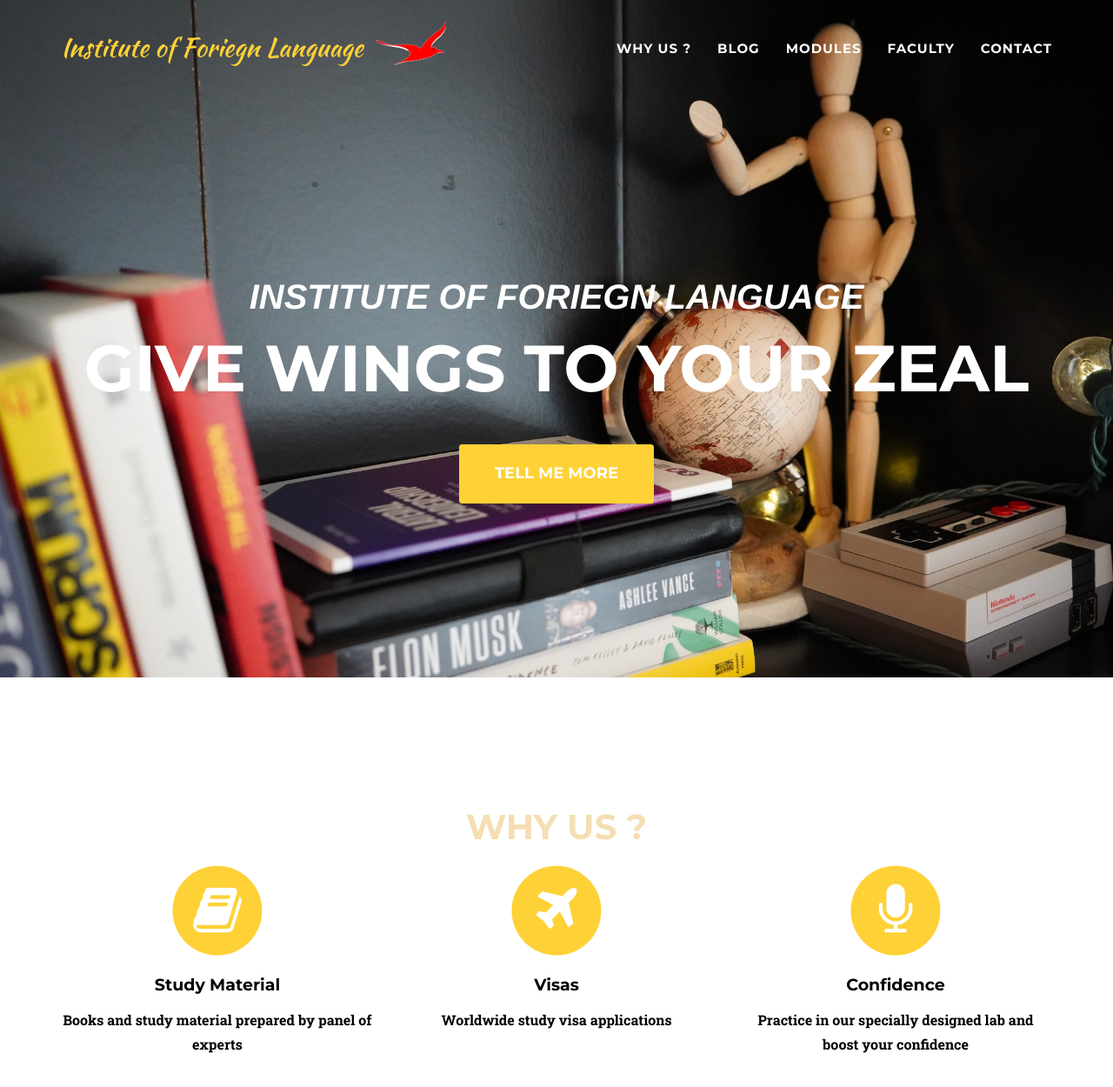
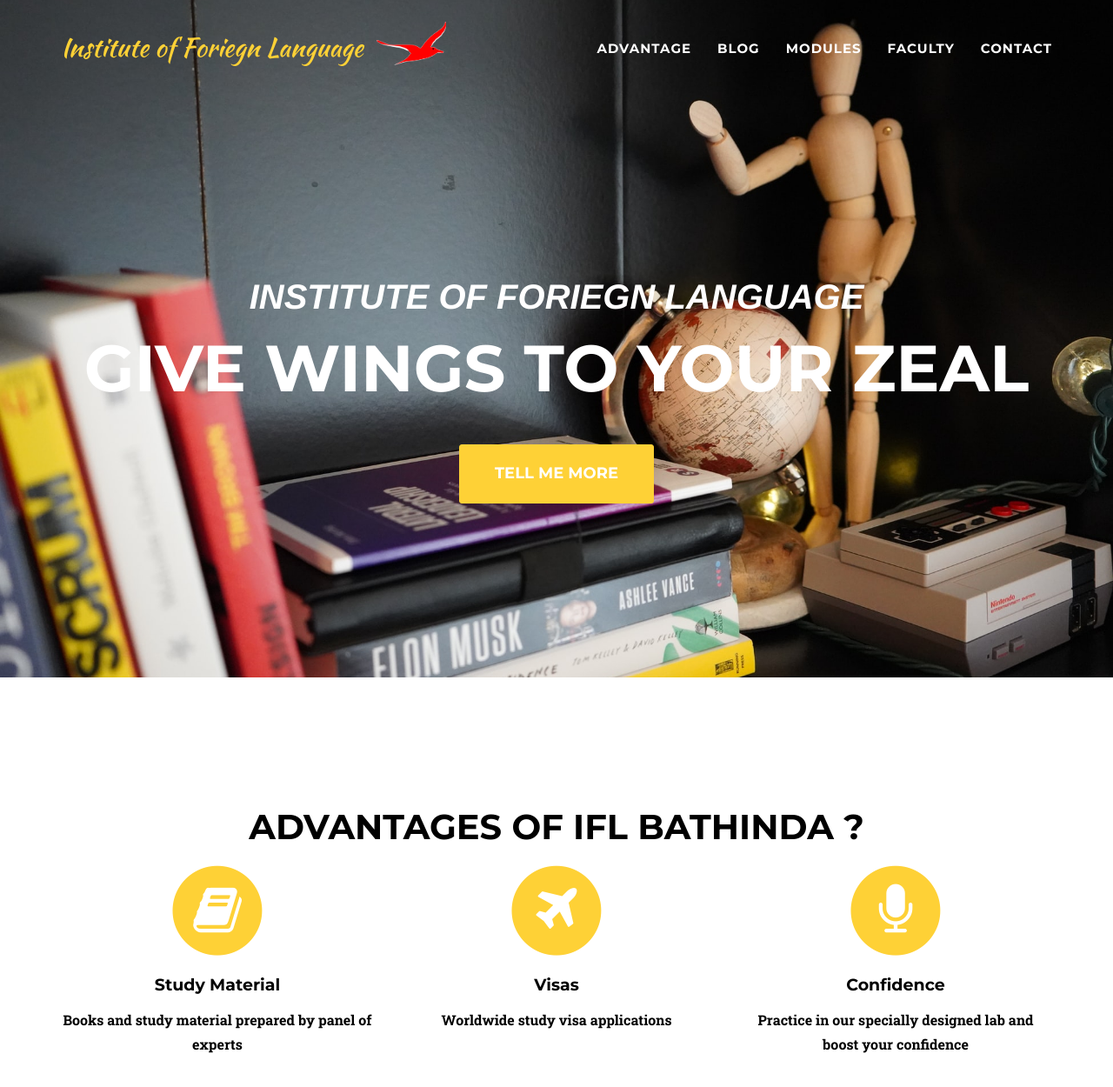
Before and after one commit to iflbathinda/ifllbathinda.github.io, a Jekyll site: the page built from _posts/2014-07-13-project-6.markdown, in a window 1280 px wide and 1400 px high. Shown: the top 1250 px of the window at 87% size. Built offline with Jekyll 4.4.1, drawn with Linux system fonts in a browser that asks for light colours; some web fonts are replaced; some of the changed text lies outside the part shown.

Commit message:
minor changes

```diff
--- a/_includes/about.html
+++ b/_includes/about.html
@@ -1,6 +1,6 @@
 <!-- About Section -->
     <section id="about"  >
-        <div class="container" >
+        <div class="container" style="background-color:cornsilk ;" >
             <div class="row">
                 <div class="col-lg-12 text-center">
                     <h2 class="section-heading">Modules</h2>
--- a/_includes/contact.html
+++ b/_includes/contact.html
@@ -7,7 +7,7 @@
             <div class="row">
                 <div class="col-lg-12 text-center">
                     <h2 class="section-heading">Contact Us</h2>
-                    <h3 class="section-subheading text-muted">Drop a hello for all your queries</h3>
+                    <h3 class="section-subheading text-muted"> Drop a hi to IFL Bathinda  </h3>
                 </div>
             </div>
             <div class="row">
--- a/_includes/css/agency.css
+++ b/_includes/css/agency.css
@@ -447,7 +447,7 @@
     left: 40px;
     width: 2px;
     margin-left: -1.5px;
-    background-color: #f1f1f1;
+    background-color: red;
 }
 
 .timeline>li {
@@ -495,7 +495,7 @@
     width: 80px;
     height: 80px;
     margin-left: 0;
-    border: 7px solid #f1f1f1;
+    border: 7px solid red;
     border-radius: 100%;
     text-align: center;
     color: #fff;
--- a/_includes/header.html
+++ b/_includes/header.html
@@ -20,7 +20,7 @@
                         <a href="#page-top"></a>
                     </li>
                     <li>
-                        <a class="page-scroll" href="#services"><b>Why US ?</b></a>
+                        <a class="page-scroll" href="#services"><b>Advantage</b></a>
                     </li>
                     <li>
                         <a class="page-scroll" href="#portfolio"><b>Blog</b></a>
--- a/_includes/services.html
+++ b/_includes/services.html
@@ -1,9 +1,9 @@
 <!-- Services Section -->
-    <section id="services" style="background-image: url('img/Untitled-1.png') ; background-size: cover;">
+    <section id="services">
         <div class="container">
             <div class="row">
                 <div class="col-lg-12 text-center">
-                    <h2 class="section-heading" style="color: wheat;">Why US ?</h2>
+                    <h2 class="section-heading" style="color: black;">Advantages of IFL Bathinda ?</h2>
                     <!-- <h3 class="section-subheading text-muted"></h3> -->
                 </div>
             </div>
--- a/js/contact_me.js
+++ b/js/contact_me.js
@@ -21,7 +21,7 @@
   Username : "womenreseachers@gmail.com",
   Password : "zdweltyrsovwrzas",
 
-  To: "anubhavgupta2260@gmail.com",
+  To: "iflbathinda@gmail.com",
 
 
   From : "womenreseachers@gmail.com",
```
